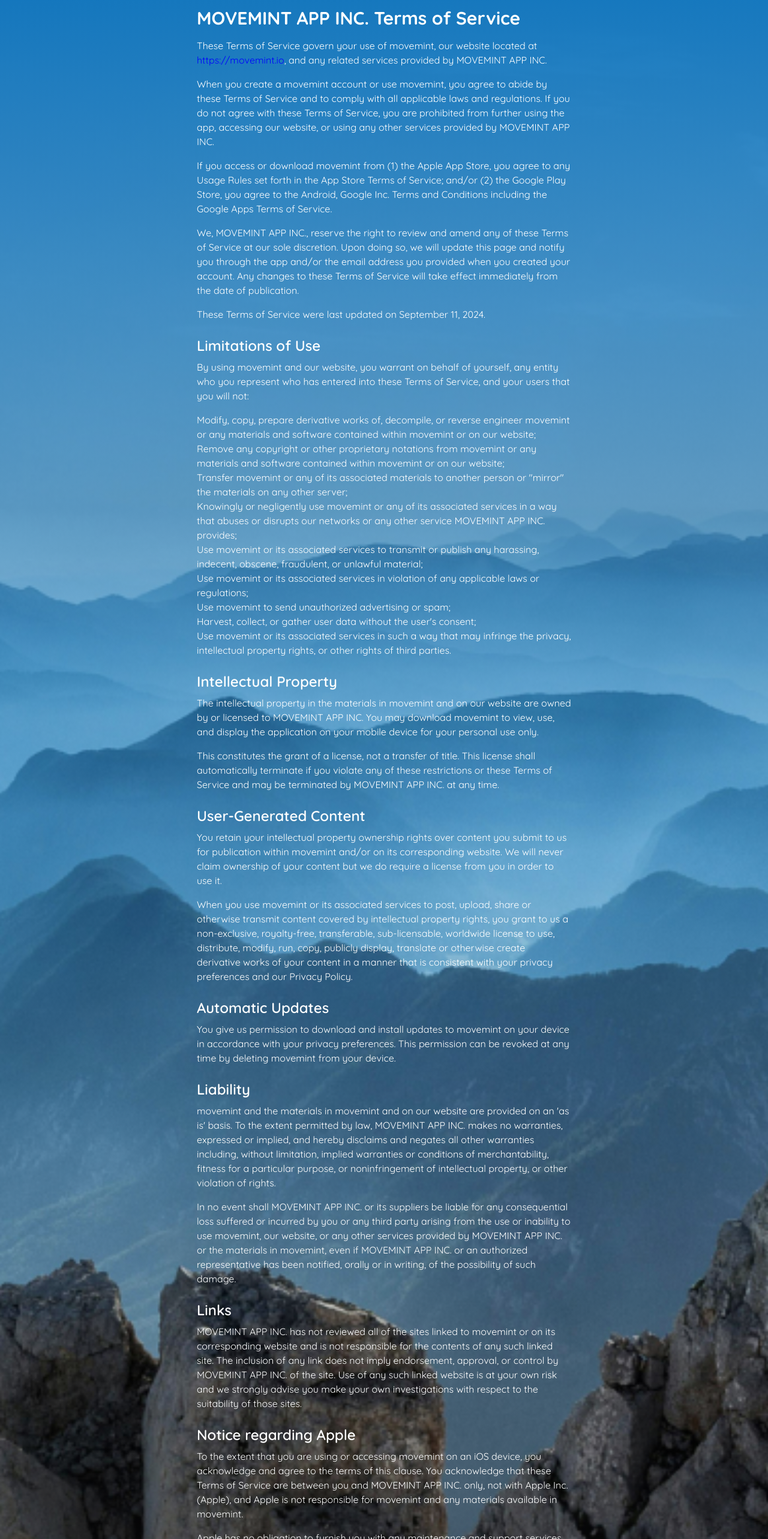
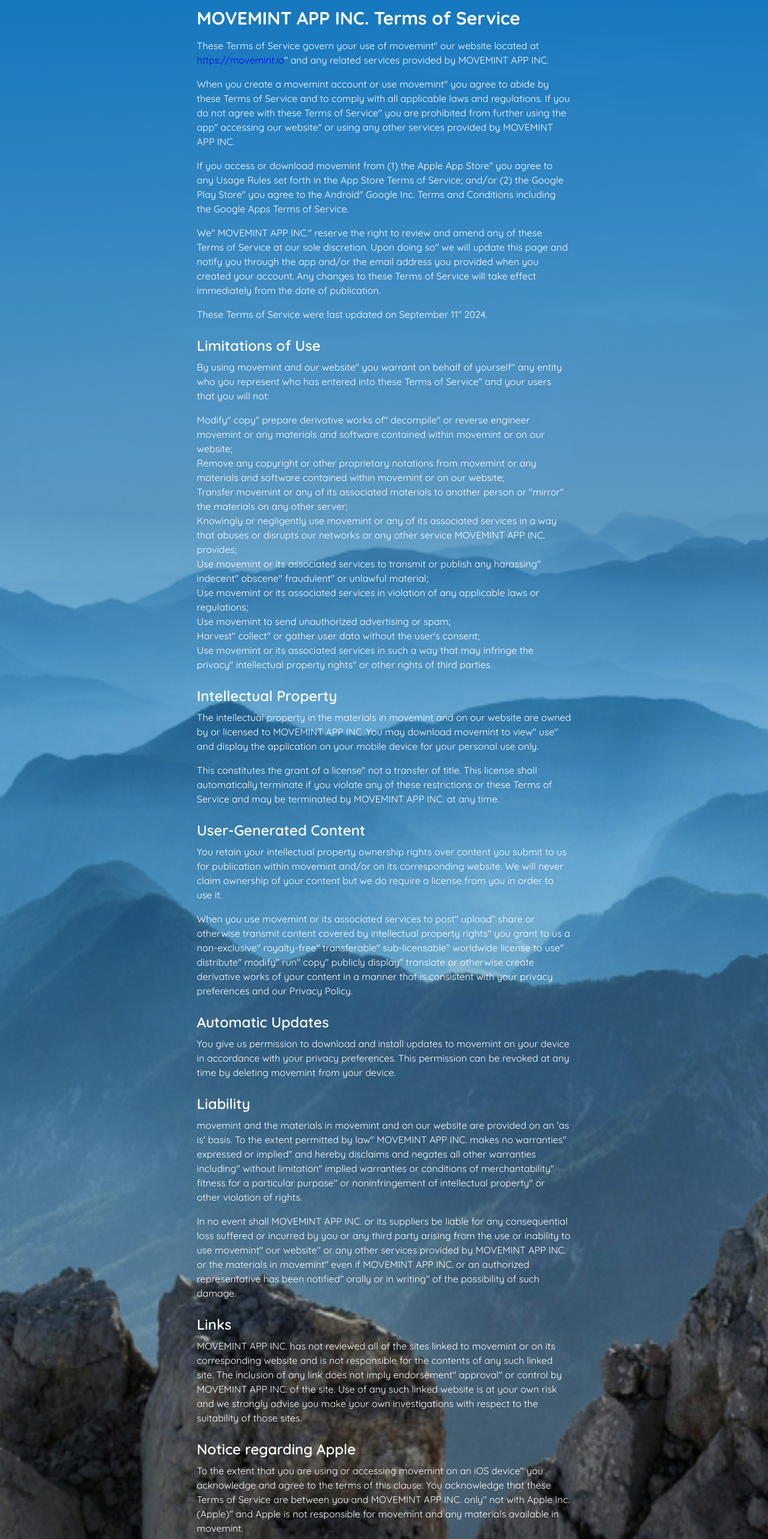
Before and after one commit to softwinner0813/Movemint-Web, a Next.js app: page /terms in a window 1280 px wide. Shown: the part 120-2686 px from the top of the page at 60% size. Built offline with nearby package versions, Linux system fonts and the light colour scheme; no server answers.

Commit message:
fix terms1 issue

```diff
--- a/src/components/public/pages/terms/index.js
+++ b/src/components/public/pages/terms/index.js
@@ -6,54 +6,54 @@
       <h1 className="text-3xl font-bold mb-4"
       >MOVEMINT APP INC. Terms of Service
       </h1>
-      <p className="mb-4">These Terms of Service govern your use of movemint, our website located at <a href="https://movemint.io" target="_blank" rel="noopener noreferrer" style={{ color: "blue" }}>https://movemint.io</a>, and any related services provided by MOVEMINT APP INC.</p>
-      <p className="mb-4">When you create a movemint account or use movemint, you agree to abide by these Terms of Service and to comply with all applicable laws and regulations. If you do not agree with these Terms of Service, you are prohibited from further using the app, accessing our website, or using any other services provided by MOVEMINT APP INC.</p>
-      <p className="mb-4">If you access or download movemint from (1) the Apple App Store, you agree to any Usage Rules set forth in the App Store Terms of Service; and/or (2) the Google Play Store, you agree to the Android, Google Inc. Terms and Conditions including the Google Apps Terms of Service.</p>
-      <p className="mb-4">We, MOVEMINT APP INC., reserve the right to review and amend any of these Terms of Service at our sole discretion. Upon doing so, we will update this page and notify you through the app and/or the email address you provided when you created your account. Any changes to these Terms of Service will take effect immediately from the date of publication.</p>
-      <p className="mb-4">These Terms of Service were last updated on September 11, 2024.</p>
+      <p className="mb-4">These Terms of Service govern your use of movemint&#34; our website located at <a href="https://movemint.io" target="_blank" rel="noopener noreferrer" style={{ color: "blue" }}>https://movemint.io</a>&#34; and any related services provided by MOVEMINT APP INC.</p>
+      <p className="mb-4">When you create a movemint account or use movemint&#34; you agree to abide by these Terms of Service and to comply with all applicable laws and regulations. If you do not agree with these Terms of Service&#34; you are prohibited from further using the app&#34; accessing our website&#34; or using any other services provided by MOVEMINT APP INC.</p>
+      <p className="mb-4">If you access or download movemint from (1) the Apple App Store&#34; you agree to any Usage Rules set forth in the App Store Terms of Service; and/or (2) the Google Play Store&#34; you agree to the Android&#34; Google Inc. Terms and Conditions including the Google Apps Terms of Service.</p>
+      <p className="mb-4">We&#34; MOVEMINT APP INC.&#34; reserve the right to review and amend any of these Terms of Service at our sole discretion. Upon doing so&#34; we will update this page and notify you through the app and/or the email address you provided when you created your account. Any changes to these Terms of Service will take effect immediately from the date of publication.</p>
+      <p className="mb-4">These Terms of Service were last updated on September 11&#34; 2024.</p>
 
       <h2 className="text-2xl font-semibold mt-6 mb-2">Limitations of Use</h2>
-      <p className="mb-4">By using movemint and our website, you warrant on behalf of yourself, any entity who you represent who has entered into these Terms of Service, and your users that you will not:</p>
+      <p className="mb-4">By using movemint and our website&#34; you warrant on behalf of yourself&#34; any entity who you represent who has entered into these Terms of Service&#34; and your users that you will not:</p>
       <ul>
-        <li>Modify, copy, prepare derivative works of, decompile, or reverse engineer movemint or any materials and software contained within movemint or on our website;</li>
+        <li>Modify&#34; copy&#34; prepare derivative works of&#34; decompile&#34; or reverse engineer movemint or any materials and software contained within movemint or on our website;</li>
         <li>Remove any copyright or other proprietary notations from movemint or any materials and software contained within movemint or on our website;</li>
         <li>Transfer movemint or any of its associated materials to another person or "mirror" the materials on any other server;</li>
         <li>Knowingly or negligently use movemint or any of its associated services in a way that abuses or disrupts our networks or any other service MOVEMINT APP INC. provides;</li>
-        <li>Use movemint or its associated services to transmit or publish any harassing, indecent, obscene, fraudulent, or unlawful material;</li>
+        <li>Use movemint or its associated services to transmit or publish any harassing&#34; indecent&#34; obscene&#34; fraudulent&#34; or unlawful material;</li>
         <li>Use movemint or its associated services in violation of any applicable laws or regulations;</li>
         <li>Use movemint to send unauthorized advertising or spam;</li>
-        <li>Harvest, collect, or gather user data without the user&#39;s consent;</li>
-        <li>Use movemint or its associated services in such a way that may infringe the privacy, intellectual property rights, or other rights of third parties.</li>
+        <li>Harvest&#34; collect&#34; or gather user data without the user&#39;s consent;</li>
+        <li>Use movemint or its associated services in such a way that may infringe the privacy&#34; intellectual property rights&#34; or other rights of third parties.</li>
       </ul>
 
       <h2 className="text-2xl font-semibold mt-6 mb-2">Intellectual Property</h2>
-      <p className="mb-4">The intellectual property in the materials in movemint and on our website are owned by or licensed to MOVEMINT APP INC. You may download movemint to view, use, and display the application on your mobile device for your personal use only.</p>
-      <p className="mb-4">This constitutes the grant of a license, not a transfer of title. This license shall automatically terminate if you violate any of these restrictions or these Terms of Service and may be terminated by MOVEMINT APP INC. at any time.</p>
+      <p className="mb-4">The intellectual property in the materials in movemint and on our website are owned by or licensed to MOVEMINT APP INC. You may download movemint to view&#34; use&#34; and display the application on your mobile device for your personal use only.</p>
+      <p className="mb-4">This constitutes the grant of a license&#34; not a transfer of title. This license shall automatically terminate if you violate any of these restrictions or these Terms of Service and may be terminated by MOVEMINT APP INC. at any time.</p>
 
       <h2 className="text-2xl font-semibold mt-6 mb-2">User-Generated Content</h2>
       <p className="mb-4">You retain your intellectual property ownership rights over content you submit to us for publication within movemint and/or on its corresponding website. We will never claim ownership of your content but we do require a license from you in order to use it.</p>
-      <p className="mb-4">When you use movemint or its associated services to post, upload, share or otherwise transmit content covered by intellectual property rights, you grant to us a non-exclusive, royalty-free, transferable, sub-licensable, worldwide license to use, distribute, modify, run, copy, publicly display, translate or otherwise create derivative works of your content in a manner that is consistent with your privacy preferences and our Privacy Policy.</p>
+      <p className="mb-4">When you use movemint or its associated services to post&#34; upload&#34; share or otherwise transmit content covered by intellectual property rights&#34; you grant to us a non-exclusive&#34; royalty-free&#34; transferable&#34; sub-licensable&#34; worldwide license to use&#34; distribute&#34; modify&#34; run&#34; copy&#34; publicly display&#34; translate or otherwise create derivative works of your content in a manner that is consistent with your privacy preferences and our Privacy Policy.</p>
 
       <h2 className="text-2xl font-semibold mt-6 mb-2">Automatic Updates</h2>
       <p className="mb-4">You give us permission to download and install updates to movemint on your device in accordance with your privacy preferences. This permission can be revoked at any time by deleting movemint from your device.</p>
 
       <h2 className="text-2xl font-semibold mt-6 mb-2">Liability</h2>
-      <p className="mb-4">movemint and the materials in movemint and on our website are provided on an &#39;as is&#39; basis. To the extent permitted by law, MOVEMINT APP INC. makes no warranties, expressed or implied, and hereby disclaims and negates all other warranties including, without limitation, implied warranties or conditions of merchantability, fitness for a particular purpose, or noninfringement of intellectual property, or other violation of rights.</p>
+      <p className="mb-4">movemint and the materials in movemint and on our website are provided on an &#39;as is&#39; basis. To the extent permitted by law&#34; MOVEMINT APP INC. makes no warranties&#34; expressed or implied&#34; and hereby disclaims and negates all other warranties including&#34; without limitation&#34; implied warranties or conditions of merchantability&#34; fitness for a particular purpose&#34; or noninfringement of intellectual property&#34; or other violation of rights.</p>
 
-      <p className="mb-4">In no event shall MOVEMINT APP INC. or its suppliers be liable for any consequential loss suffered or incurred by you or any third party arising from the use or inability to use movemint, our website, or any other services provided by MOVEMINT APP INC. or the materials in movemint, even if MOVEMINT APP INC. or an authorized representative has been notified, orally or in writing, of the possibility of such damage.</p>
+      <p className="mb-4">In no event shall MOVEMINT APP INC. or its suppliers be liable for any consequential loss suffered or incurred by you or any third party arising from the use or inability to use movemint&#34; our website&#34; or any other services provided by MOVEMINT APP INC. or the materials in movemint&#34; even if MOVEMINT APP INC. or an authorized representative has been notified&#34; orally or in writing&#34; of the possibility of such damage.</p>
 
       <h2 className="text-2xl font-semibold mt-6 mb-2">Links</h2>
-      <p className="mb-4">MOVEMINT APP INC. has not reviewed all of the sites linked to movemint or on its corresponding website and is not responsible for the contents of any such linked site. The inclusion of any link does not imply endorsement, approval, or control by MOVEMINT APP INC. of the site. Use of any such linked website is at your own risk and we strongly advise you make your own investigations with respect to the suitability of those sites.</p>
+      <p className="mb-4">MOVEMINT APP INC. has not reviewed all of the sites linked to movemint or on its corresponding website and is not responsible for the contents of any such linked site. The inclusion of any link does not imply endorsement&#34; approval&#34; or control by MOVEMINT APP INC. of the site. Use of any such linked website is at your own risk and we strongly advise you make your own investigations with respect to the suitability of those sites.</p>
 
       <h2 className="text-2xl font-semibold mt-6 mb-2">Notice regarding Apple</h2>
-      <p className="mb-4">To the extent that you are using or accessing movemint on an iOS device, you acknowledge and agree to the terms of this clause. You acknowledge that these Terms of Service are between you and MOVEMINT APP INC. only, not with Apple Inc. (Apple), and Apple is not responsible for movemint and any materials available in movemint.</p>
+      <p className="mb-4">To the extent that you are using or accessing movemint on an iOS device&#34; you acknowledge and agree to the terms of this clause. You acknowledge that these Terms of Service are between you and MOVEMINT APP INC. only&#34; not with Apple Inc. (Apple)&#34; and Apple is not responsible for movemint and any materials available in movemint.</p>
       <p className="mb-4">Apple has no obligation to furnish you with any maintenance and support services with respect to movemint.</p>
-      <p className="mb-4">If movemint fails to conform to any applicable warranty, you may notify Apple and Apple will refund the purchase price of the mobile application to you. To the maximum extent permitted by applicable law, Apple will have no other warranty obligation whatsoever with respect to movemint and any other claims, losses, liabilities, damages, costs or expenses attributable to any failure to conform to any warranty will be our responsibility.</p>
-      <p className="mb-4">Apple is not responsible for addressing any claims by you or any third party relating to movemint or your use of movemint, including but not limited to (1) product liability claims; (2) any claim that our mobile application fails to conform to any applicable legal or regulatory requirement; and (3) claims arising under consumer protection or similar legislation.</p>
-      <p className="mb-4">Apple is not responsible for the investigation, defense, settlement and discharge of any third-party claim that our mobile application infringes that third party&#39;s intellectual property rights.</p>
-      <p className="mb-4">You agree to comply with any applicable third-party terms when using movemint, including any Usage Rules set forth in the Apple App Store Agreement of Service.</p>
-      <p className="mb-4">Apple and Apple&#39;s subsidiaries are third-party beneficiaries of these Terms of Service and, upon your acceptance of these Terms of Service, Apple will have the right (and will be deemed to have accepted the right) to enforce these Terms of Service against you as a third-party beneficiary of these Terms of Service.</p>
-      <p className="mb-4">You hereby represent and warrant that (1) you are not located in a country that is subject to a U.S. Government embargo, or that has been designated by the U.S. Government as a &#39;terrorist supporting&#39; country; and (2) you are not listed on any U.S. Government list of prohibited or restricted parties.</p>
+      <p className="mb-4">If movemint fails to conform to any applicable warranty&#34; you may notify Apple and Apple will refund the purchase price of the mobile application to you. To the maximum extent permitted by applicable law&#34; Apple will have no other warranty obligation whatsoever with respect to movemint and any other claims&#34; losses&#34; liabilities&#34; damages&#34; costs or expenses attributable to any failure to conform to any warranty will be our responsibility.</p>
+      <p className="mb-4">Apple is not responsible for addressing any claims by you or any third party relating to movemint or your use of movemint&#34; including but not limited to (1) product liability claims; (2) any claim that our mobile application fails to conform to any applicable legal or regulatory requirement; and (3) claims arising under consumer protection or similar legislation.</p>
+      <p className="mb-4">Apple is not responsible for the investigation&#34; defense&#34; settlement and discharge of any third-party claim that our mobile application infringes that third party&#39;s intellectual property rights.</p>
+      <p className="mb-4">You agree to comply with any applicable third-party terms when using movemint&#34; including any Usage Rules set forth in the Apple App Store Agreement of Service.</p>
+      <p className="mb-4">Apple and Apple&#39;s subsidiaries are third-party beneficiaries of these Terms of Service and&#34; upon your acceptance of these Terms of Service&#34; Apple will have the right (and will be deemed to have accepted the right) to enforce these Terms of Service against you as a third-party beneficiary of these Terms of Service.</p>
+      <p className="mb-4">You hereby represent and warrant that (1) you are not located in a country that is subject to a U.S. Government embargo&#34; or that has been designated by the U.S. Government as a &#39;terrorist supporting&#39; country; and (2) you are not listed on any U.S. Government list of prohibited or restricted parties.</p>
 
       <h2 className="text-2xl font-semibold mt-6 mb-2">Right to Terminate</h2>
       <p className="mb-4">We may suspend or terminate your movemint account and right to use movemint and these Terms of Service immediately upon written notice to you for any breach of these Terms of Service.</p>
```
